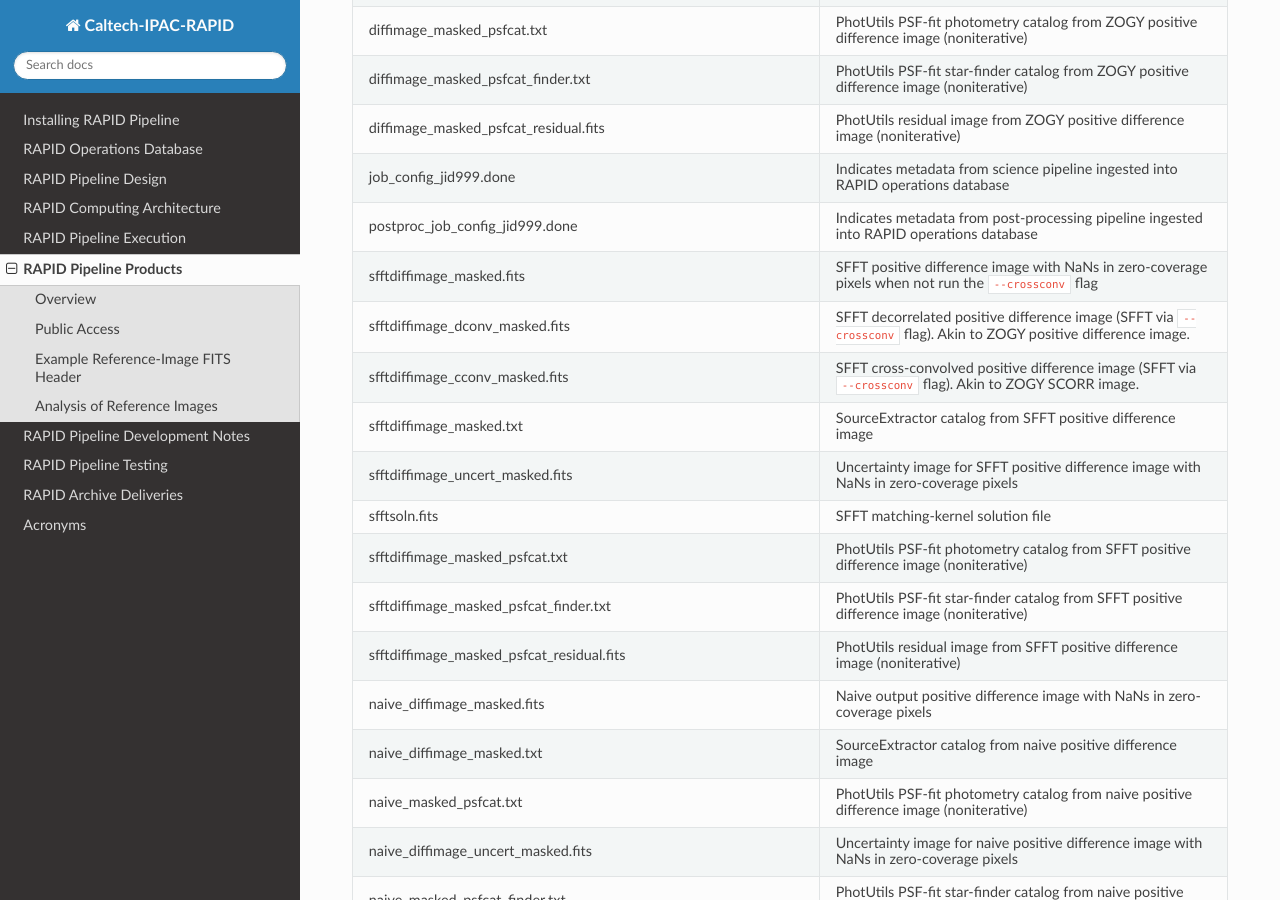
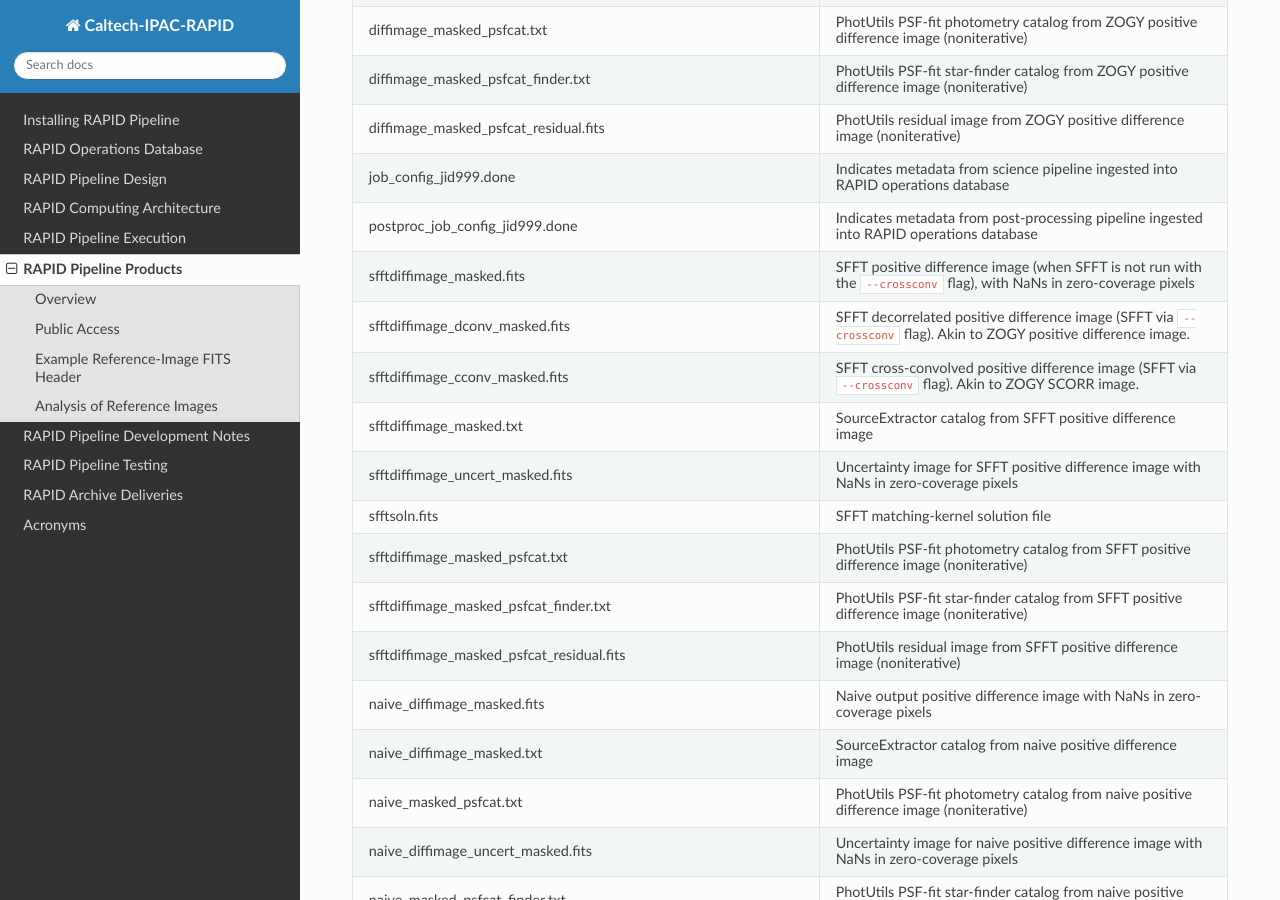
Before and after one commit to Caltech-IPAC/rapid, a Sphinx documentation site: the page built from docs/source/prod/products.rst, in a window 1280 px wide and 900 px high, scrolled down 2128 px. Built offline with Sphinx 7.4.7 and the Read the Docs theme 3.1.0, drawn with Linux system fonts in a browser that asks for light colours; formulas are drawn with MathJax 3.

Commit message:
Made refinements.

```diff
--- a/docs/source/prod/products.rst
+++ b/docs/source/prod/products.rst
@@ -43,9 +43,9 @@ and naive (simple science image minus reference image).
    Product filenames that include the suffix "_negative" are for negative difference images ("reference image minus science image").
 
 
-==============================================================  ====================================================================================================
+==============================================================  =======================================================================================================================
 Filename                                                        Description
-==============================================================  ====================================================================================================
+==============================================================  =======================================================================================================================
 Roman_TDS_simple_model_F184_1851_10_lite.fits.gz                Input science image (gzipped)
 Roman_TDS_simple_model_F184_1851_10_lite_reformatted.fits       Reformated: Image data are contained in the PRIMARY header and resize to 4089x4089
 Roman_TDS_simple_model_F184_1851_10_lite_reformatted_unc.fits   Associated uncertainty image computed via simple model (photon noise only)
@@ -72,7 +72,7 @@ diffimage_masked_psfcat_finder.txt                              PhotUtils PSF-fi
 diffimage_masked_psfcat_residual.fits                           PhotUtils residual image from ZOGY positive difference image (noniterative)
 job_config_jid999.done                                          Indicates metadata from science pipeline ingested into RAPID operations database
 postproc_job_config_jid999.done                                 Indicates metadata from post-processing pipeline ingested into RAPID operations database
-sfftdiffimage_masked.fits                                       SFFT positive difference image with NaNs in zero-coverage pixels when not run the ``--crossconv`` flag
+sfftdiffimage_masked.fits                                       SFFT positive difference image (when SFFT is not run with the ``--crossconv`` flag), with NaNs in zero-coverage pixels
 sfftdiffimage_dconv_masked.fits                                 SFFT decorrelated positive difference image (SFFT via ``--crossconv`` flag).  Akin to ZOGY positive difference image.
 sfftdiffimage_cconv_masked.fits                                 SFFT cross-convolved positive difference image (SFFT via ``--crossconv`` flag).  Akin to ZOGY SCORR image.
 sfftdiffimage_masked.txt                                        SourceExtractor catalog from SFFT positive difference image
@@ -88,7 +88,7 @@ naive_diffimage_uncert_masked.fits                              Uncertainty imag
 naive_masked_psfcat_finder.txt                                  PhotUtils PSF-fit star-finder catalog from naive positive difference image (noniterative)
 naive_masked_psfcat_residual.fits                               PhotUtils residual image from naive positive difference image (noniterative)
 "_negative.fits" and "_negative.txt"                            Corresponding products for negative difference images
-==============================================================  ====================================================================================================
+==============================================================  =======================================================================================================================
 
 
 Public Access
```
